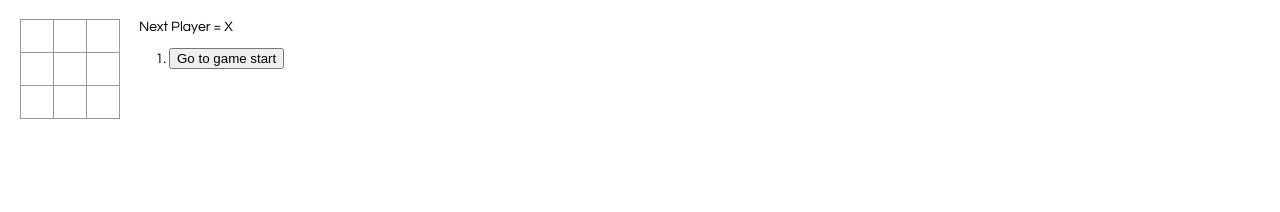
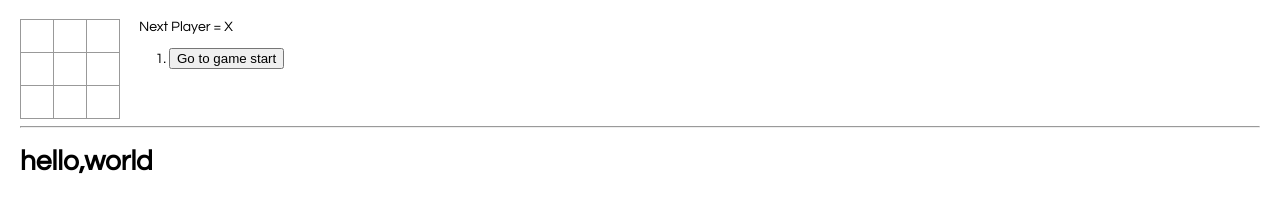
Before and after one commit to tofu0308/react-tutorial, a React app in the folder my-app/: page / in a window 1280 px wide. Built offline with nearby package versions, Linux system fonts and the light colour scheme.

Commit message:
今更hello worldする

```diff
--- a/my-app/public/index.html
+++ b/my-app/public/index.html
@@ -8,5 +8,7 @@
 </head>
 <body>
   <div id="root"></div>
+  <hr>
+  <div id="helloWorld"></div>
 </body>
 </html>
--- a/my-app/src/index.js
+++ b/my-app/src/index.js
@@ -126,10 +126,18 @@ class Game extends React.Component {
 
 // ========================================
 
-ReactDOM.render(
-  <Game />,
-  document.getElementById('root')
-);
+
+if(document.getElementById('root')){
+  ReactDOM.render(<Game />,document.getElementById('root'));
+}
+
+if(document.getElementById('helloWorld')){
+  ReactDOM.render(
+    <h1>hello,world</h1>,
+    document.getElementById('helloWorld')
+  );
+}
+
 
 function calculateWinner(squares) {
   const lines = [
```
